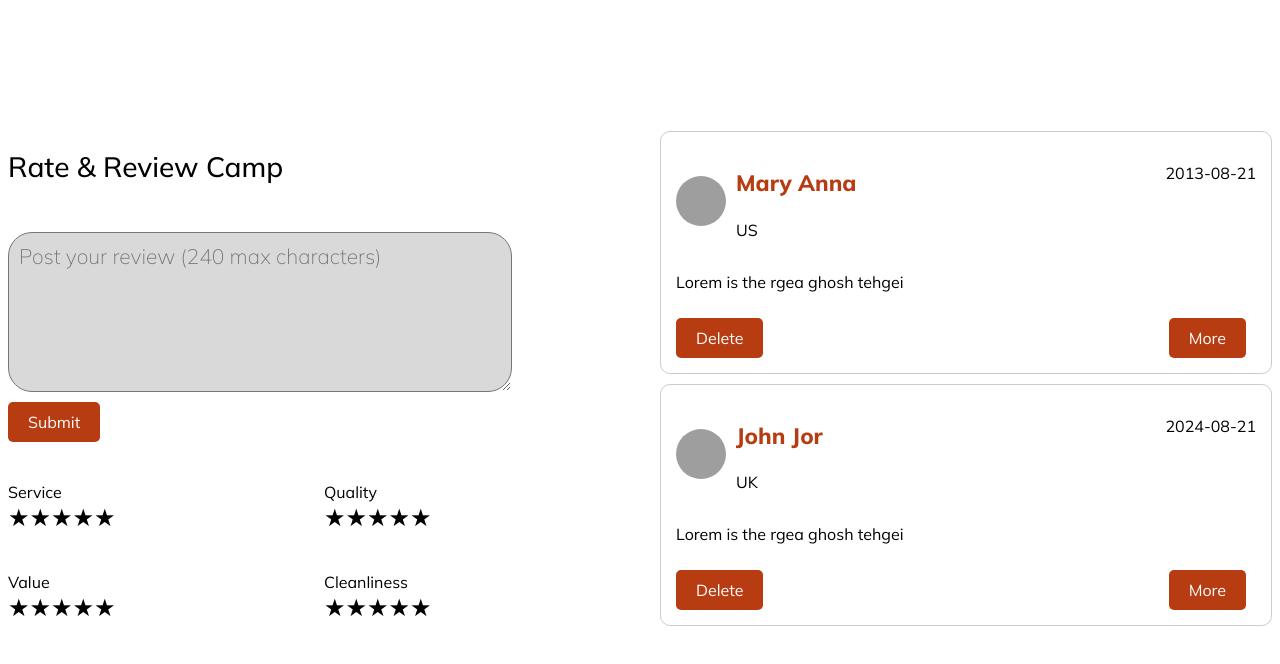
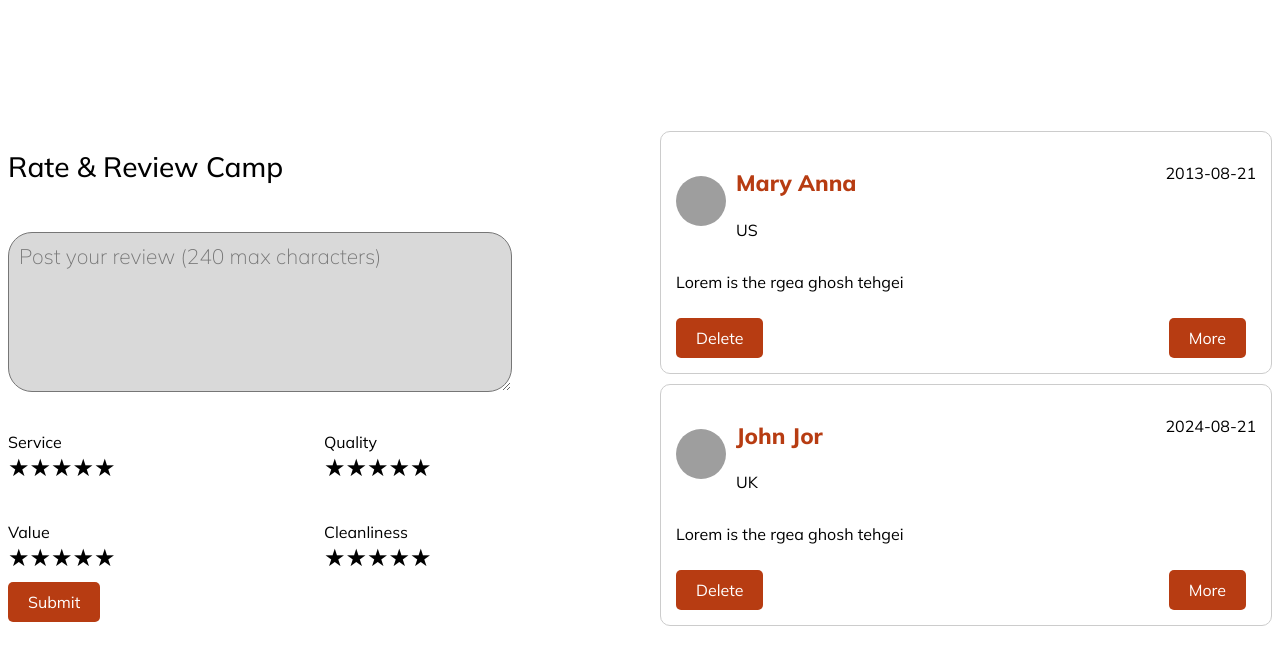
Before and after one commit to Raman-14/ReviewSystem, a Vue app: page / in a window 1280 px wide. Shown: the top 664 px of the page. Built offline with nearby package versions, Linux system fonts and the light colour scheme; grey boxes are pictures that could not be loaded.

Commit message:
add changes

```diff
--- a/src/components/SubmitReview.vue
+++ b/src/components/SubmitReview.vue
@@ -12,13 +12,13 @@
         cols="50">
       </textarea>
     </div>
-    <button @click="submitReview">Submit</button>
 
     <div class="ratings">
       <div v-for="(heading, index) in headings" :key="index" class="rating">
         <RatingStar :ratingHeading="heading" :selectStars="selectedStars[index]" @update:rating="updateRating(index, $event)" />
       </div>
     </div>
+    <button @click="submitReview">Submit</button>
 
   </div>
 </template>
```
